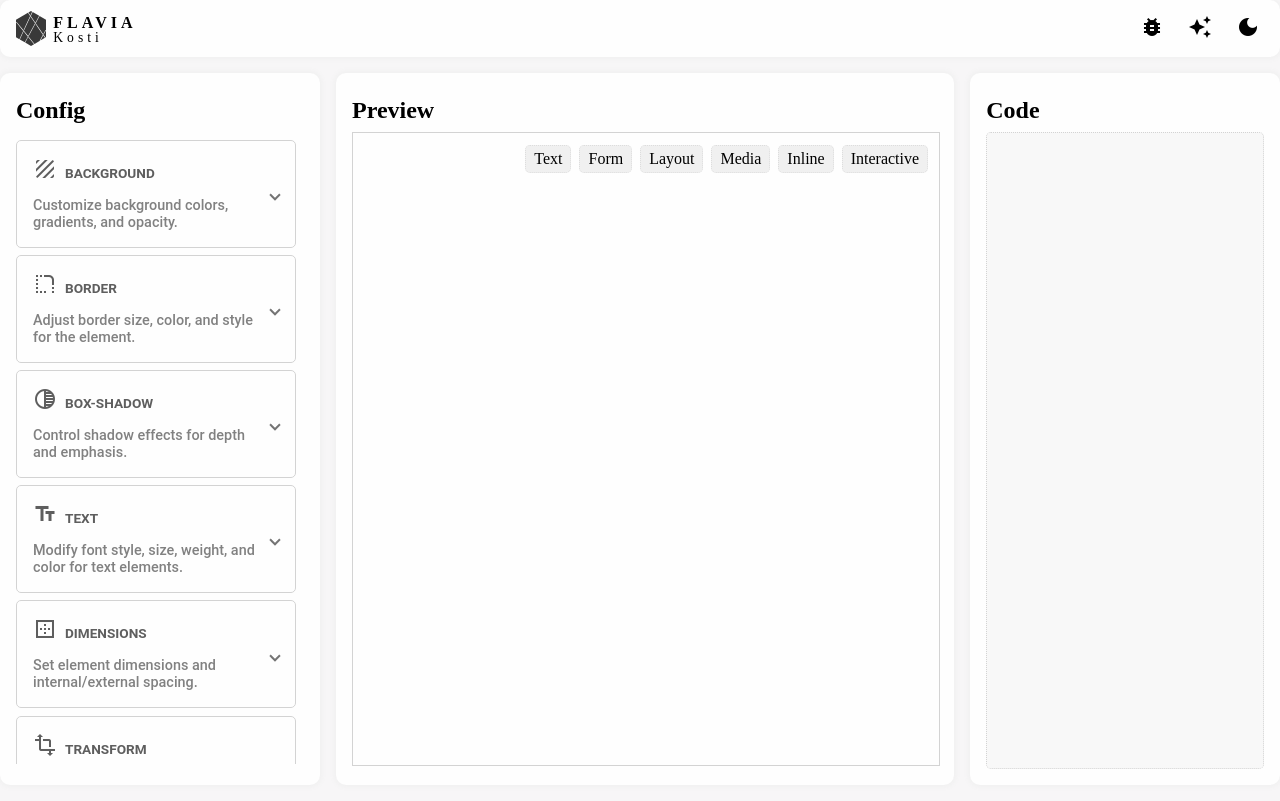
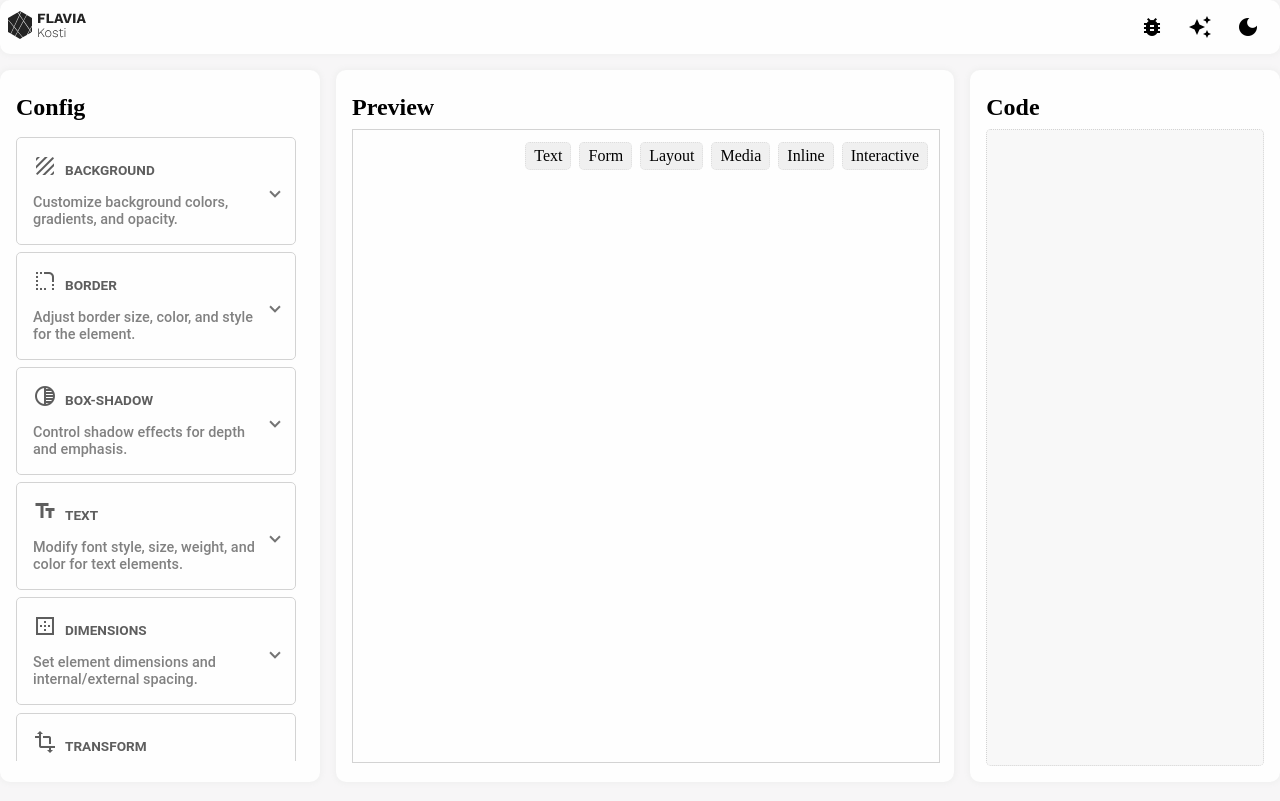
Before and after one commit to flavia3107/css-playground, an Angular app: page / in a window 1280 px wide. Built offline with nearby package versions, Linux system fonts and the light colour scheme.

Commit message:
Re-design

```diff
--- a/src/app/app.component.html
+++ b/src/app/app.component.html
@@ -1,11 +1,7 @@
 @let src = activeTheme === 'light-theme' ? 'assets/logo.svg' : 'assets/logo-white.svg' ;
-<header class="card flex-row space_between">
-  <a class="logo" href="https://all-projects-portfolio.web.app/" matTooltip="See Portfolio" target="_blank">
-    <img class="logo-img" [src]="src" />
-    <div class="logo-txt">
-      <h1>FLAVIA</h1>
-      <span>Kosti</span>
-    </div>
+<header class="card flex-row space_between middle">
+  <a href="https://all-projects-portfolio.web.app/" matTooltip="See Portfolio" target="_blank">
+    <img [src]="src" />
   </a>
   <div class="flex-row">
     <button class="wiggle" mat-icon-button [matMenuTriggerFor]="menuIssues">
--- a/src/styles.scss
+++ b/src/styles.scss
@@ -72,45 +72,6 @@ input[type="number"] {
 	background: transparent;
 }
 
-.logo {
-	display: flex;
-	align-items: center;
-	text-decoration: none;
-	padding: 0.5rem;
-	width: fit-content;
-}
-
-.logo img {
-	height: 35px;
-}
-
-.logo-txt {
-	padding-left: 7px;
-	display: flex;
-	flex-direction: column;
-	color: var(--logo-text);
-}
-
-.logo-txt h1,
-.logo-txt span {
-	margin: 0;
-	padding: 0;
-	line-height: 1;
-	letter-spacing: 4px;
-	text-align: start;
-}
-
-.logo-txt h1 {
-	font-weight: bolder;
-	font-size: 1rem;
-	margin-top: 2px;
-}
-
-.logo-txt span {
-	font-weight: lighter;
-	font-size: 0.85rem;
-}
-
 mat-expansion-panel-header .mat-content {
 	display: flex;
 	flex-direction: column;
```
Also changed, not shown: src/assets/logo-white.svg, src/assets/logo.svg.
